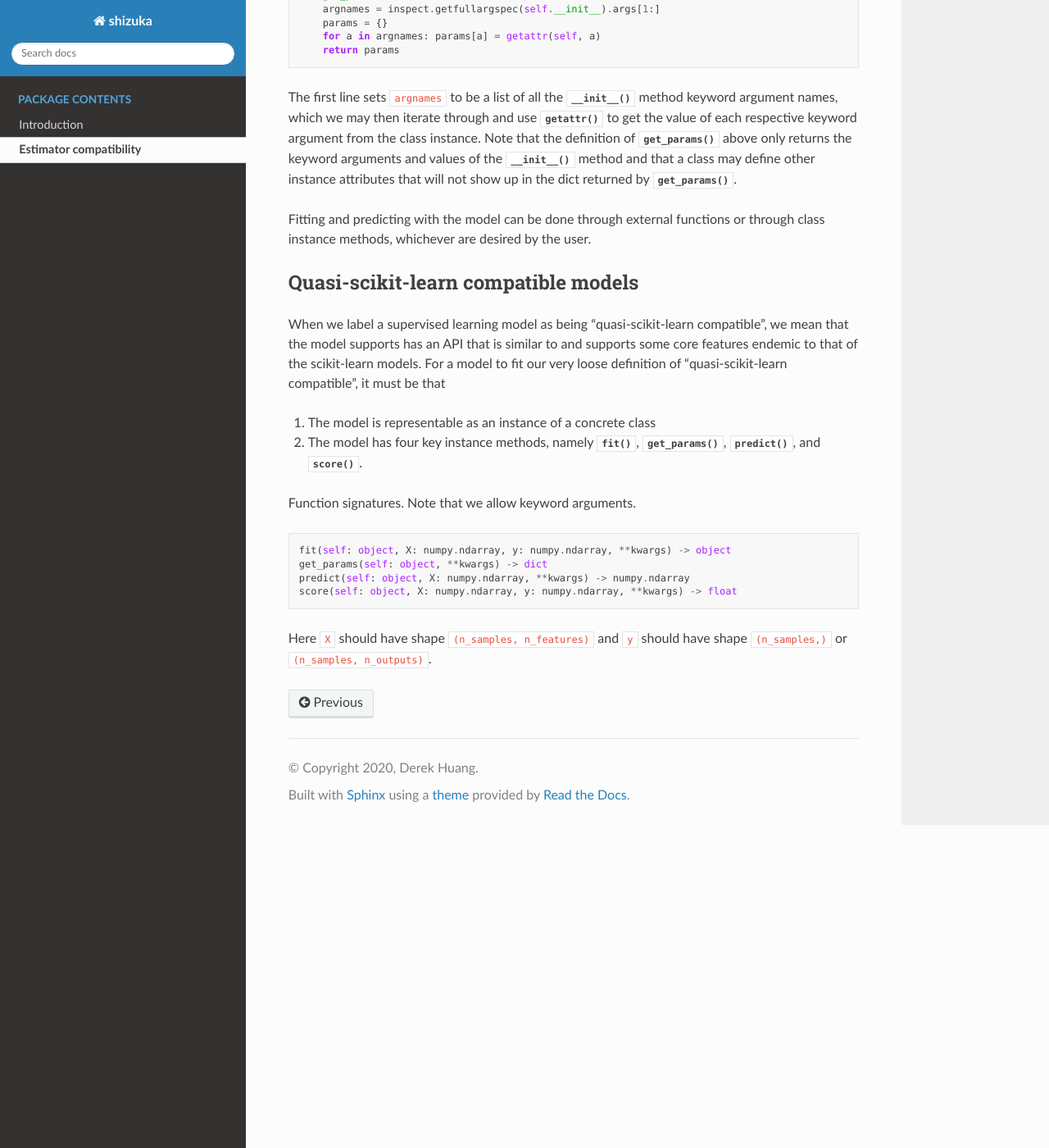
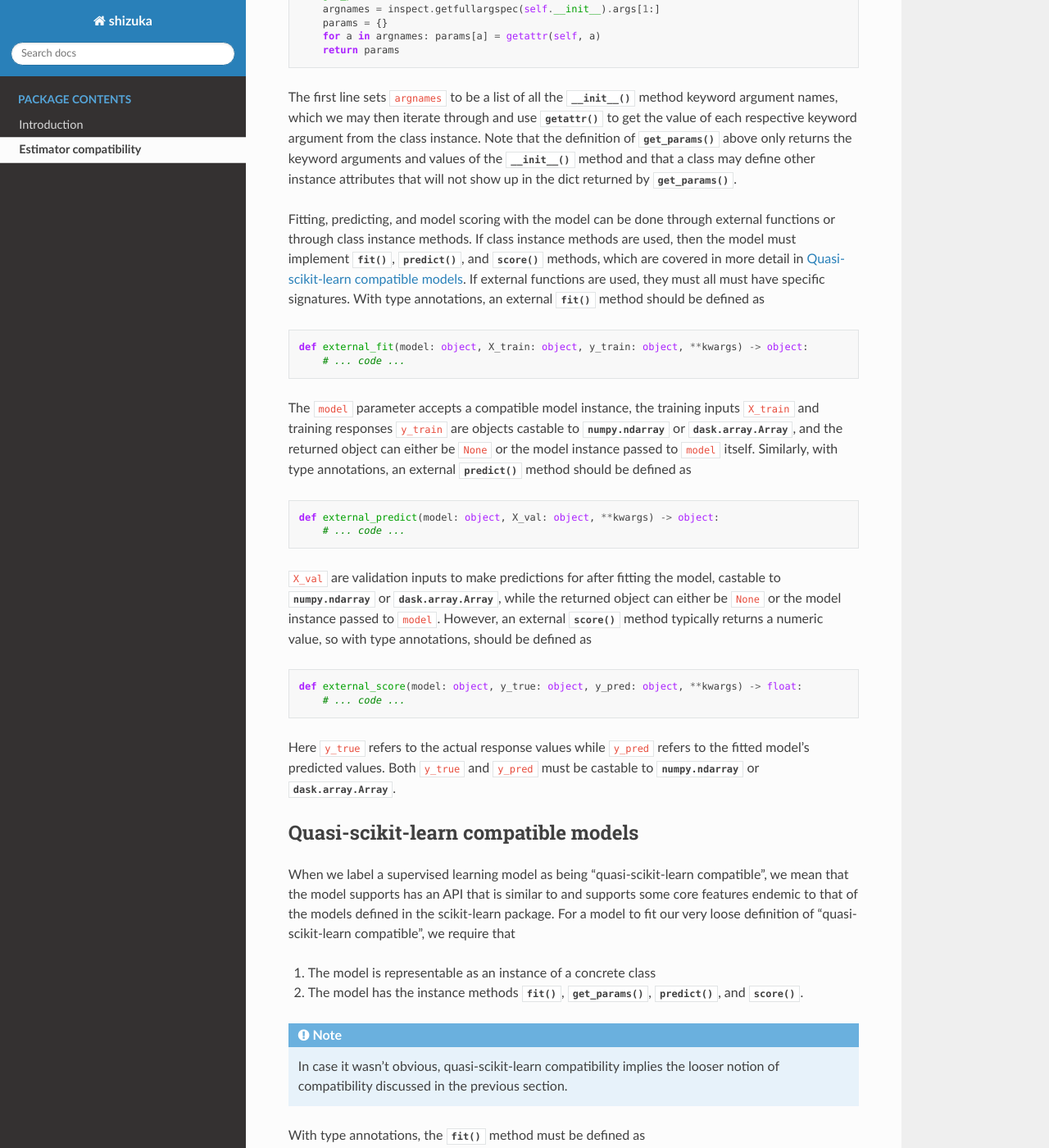
Before and after one commit to phetdam/shizuka, a Sphinx documentation site: the page built from doc/source/model_compat.rst, in a window 1280 px wide and 1400 px high, scrolled down 1005 px. Shown: the whole window at 82% size. Built offline with Sphinx 7.4.7 and the Read the Docs theme 2.0.0, drawn with Linux system fonts in a browser that asks for light colours; some of the changed text lies outside the part shown.

Commit message:
worked on instance method definitions in the section on quasi-scikit-learn compatible models

```diff
--- a/doc/source/model_compat.rst
+++ b/doc/source/model_compat.rst
@@ -1,6 +1,13 @@
 .. document explaining what "quasi-scikit-learn compatible" means.
 
    Changelog:
+
+   07-01-2020
+
+   added more clarification on how to use external functions for fitting,
+   predicting, and scoring models that are compatible but not quasi-scikit-
+   learn compatible. worked on definitions for the instance method signatures
+   for quasi-scikit-learn compatible models.
 
    06-28-2020
 
@@ -56,17 +63,56 @@
 
 The first line sets ``argnames`` to be a list of all the :meth:`__init__` method keyword argument names, which we may then iterate through and use :func:`getattr` to get the value of each respective keyword argument from the class instance. Note that the definition of :meth:`get_params` above only returns the keyword arguments and values of the :meth:`__init__` method and that a class may define other instance attributes that will not show up in the dict returned by :meth:`get_params`.
 
-Fitting and predicting with the model can be done through external functions or through class instance methods, whichever are desired by the user.
+Fitting, predicting, and model scoring with the model can be done through external functions or through class instance methods. If class instance methods are used, then the model must implement :meth:`fit`, :meth:`predict`, and :meth:`score` methods, which are covered in more detail in `Quasi-scikit-learn compatible models`_. If external functions are used, they must all must have specific signatures. With type annotations, an external :meth:`fit` method should be defined as
+
+.. code:: python
+
+   def external_fit(model: object, X_train: object, y_train: object, **kwargs) -> object:
+       # ... code ...
+
+The ``model`` parameter accepts a compatible model instance, the training inputs ``X_train`` and training responses ``y_train`` are objects castable to :class:`numpy.ndarray` or :class:`dask.array.Array`, and the returned object can either be ``None`` or the model instance passed to ``model`` itself. Similarly, with type annotations, an external :meth:`predict` method should be defined as
+
+.. code:: python
+
+   def external_predict(model: object, X_val: object, **kwargs) -> object:
+       # ... code ...
+
+``X_val`` are validation inputs to make predictions for after fitting the model, castable to :class:`numpy.ndarray` or :class:`dask.array.Array`, while the returned object can either be ``None`` or the model instance passed to ``model``. However, an external :meth:`score` method typically returns a numeric value, so with type annotations, should be defined as
+
+.. code:: python
+
+   def external_score(model: object, y_true: object, y_pred: object, **kwargs) -> float:
+       # ... code ...
+
+Here ``y_true`` refers to the actual response values while ``y_pred`` refers to the fitted model's predicted values. Both ``y_true`` and ``y_pred`` must be castable to :class:`numpy.ndarray` or :class:`dask.array.Array`.
 
 Quasi-scikit-learn compatible models
 ------------------------------------
 
-When we label a supervised learning model as being "quasi-scikit-learn compatible", we mean that the model supports has an API that is similar to and supports some core features endemic to that of the scikit-learn models. For a model to fit our very loose definition of "quasi-scikit-learn compatible", it must be that
+When we label a supervised learning model as being "quasi-scikit-learn compatible", we mean that the model supports has an API that is similar to and supports some core features endemic to that of the models defined in the scikit-learn package. For a model to fit our very loose definition of "quasi-scikit-learn compatible", we require that
 
 1. The model is representable as an instance of a concrete class
-2. The model has four key instance methods, namely :meth:`fit`, :meth:`get_params`, :meth:`predict`, and :meth:`score`.
+2. The model has the instance methods :meth:`fit`, :meth:`get_params`, :meth:`predict`, and :meth:`score`.
 
-Function signatures. Note that we allow keyword arguments.
+.. note::
+
+   In case it wasn't obvious, quasi-scikit-learn compatibility implies the looser notion of compatibility discussed in the previous section.
+
+With type annotations, the :meth:`fit` method must be defined as
+
+.. code:: python
+
+   def fit(self: object, X_train: object, y_train: object, **kwargs) -> object
+       # ... code ...
+
+Here ``X_train`` is the training input data and ``y_train`` is the training response data, both castable to either :class:`numpy.ndarray` or :class:`dask.array.Array`. The returned object is either ``None`` or the model instance pointed to by ``self``. The :meth:`get_params` method should be defined according to the exposition in `Compatible models`_. With type annotations, the :meth:`predict` method should be defined as
+
+.. code:: python
+
+   def predict(self: object, X_val: object, **kwargs) -> object
+       # ... code ...
+
+in progress
 
 .. code:: python
 
```
